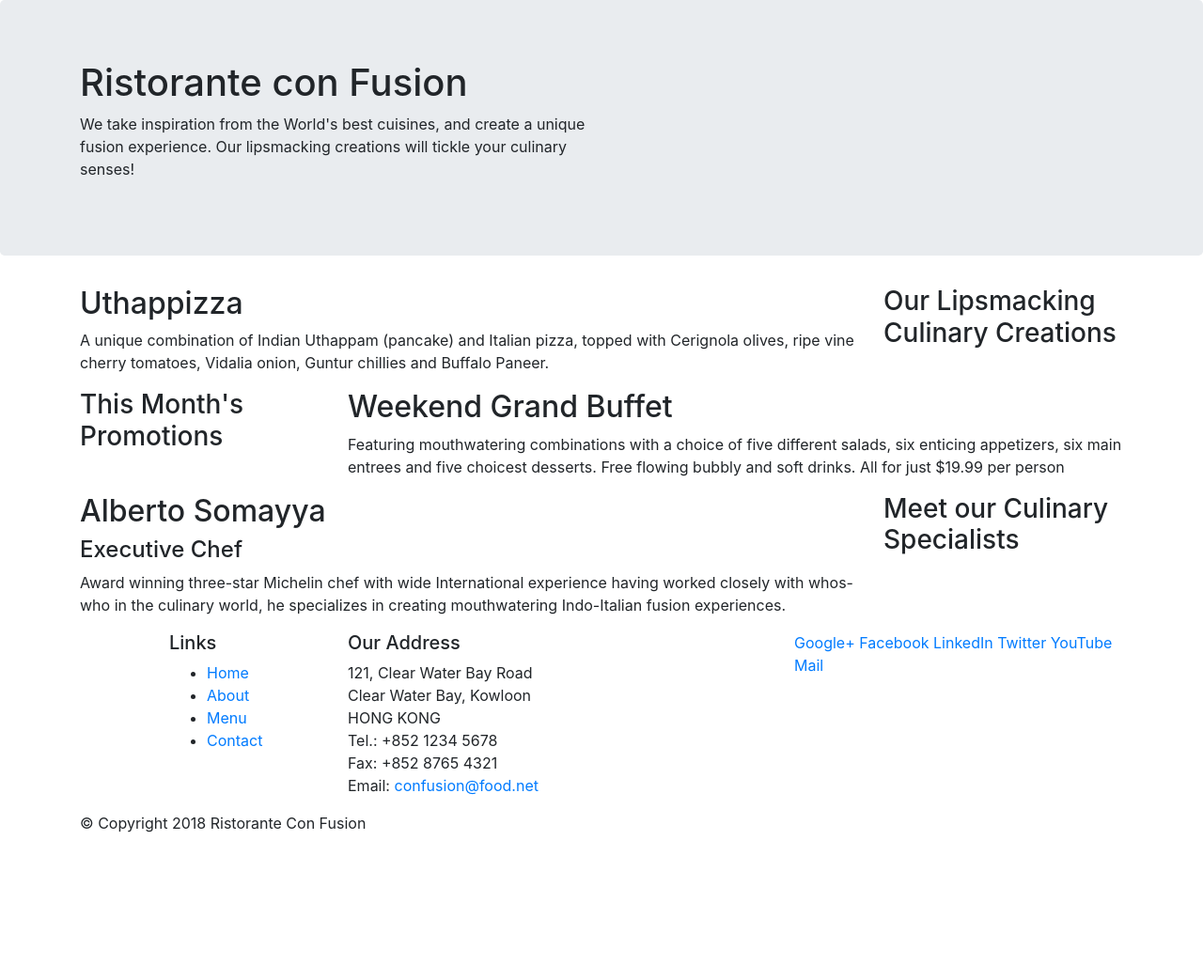
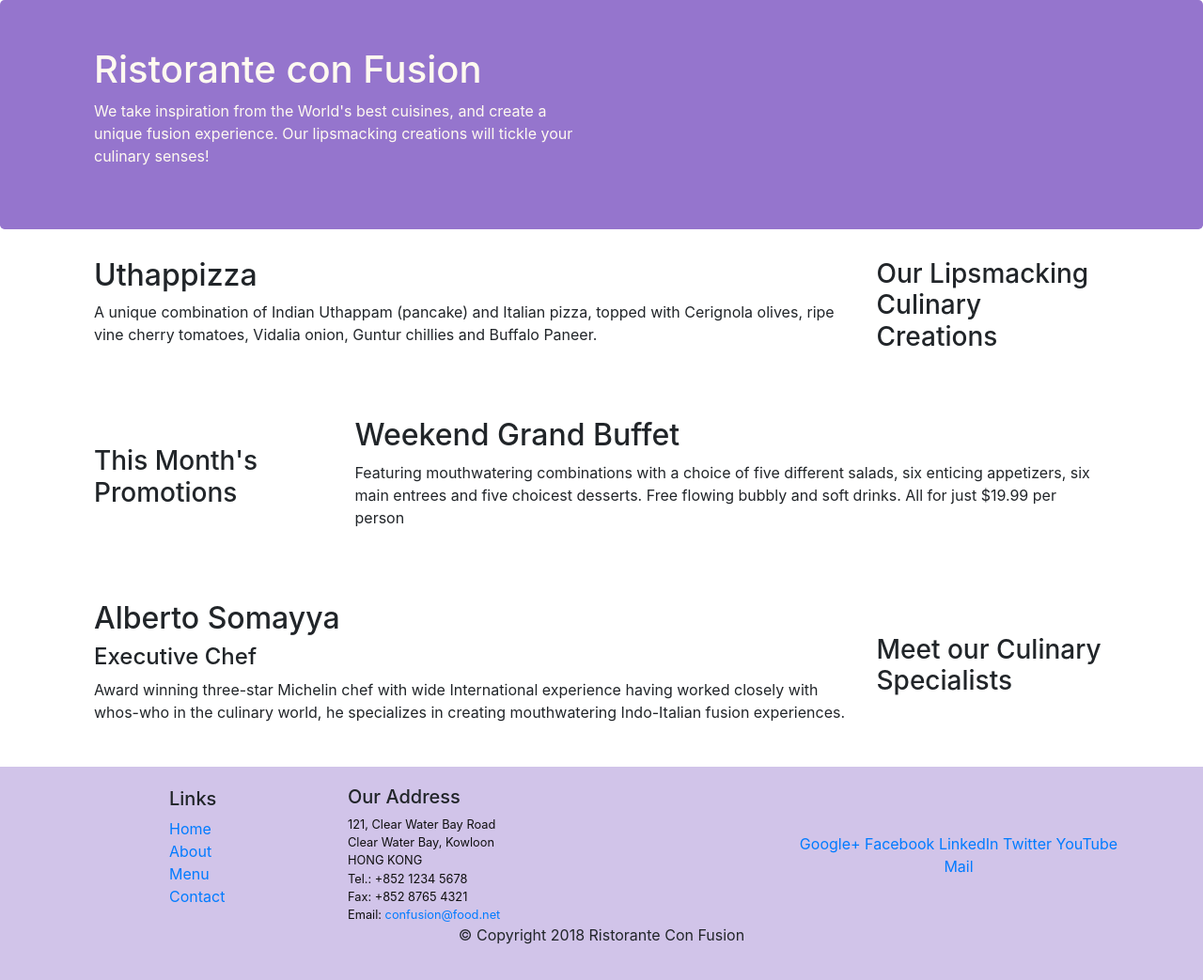
Before and after one commit to himanshupawar-10/Bootstrap, a website: page index.html in a window 1280 px wide. Shown: the whole page at 94% size. Before the commit the page ends 904 px from the top, so only its background shows below. Drawn offline with nearby package versions, Linux system fonts and the light colour scheme.

Commit message:
boot grid P2

```diff
--- a/index.html
+++ b/index.html
@@ -9,6 +9,7 @@
 
      <!-- Bootstrap CSS -->
      <link rel="stylesheet" href="node_modules/bootstrap/dist/css/bootstrap.min.css">
+     <link rel="stylesheet" href="style.css" >
     <title>Ristorante Con Fusion</title>
 </head>
 
@@ -16,7 +17,7 @@
 
     <header class="jumbotron">
         <div class="container">
-            <div class="row">
+            <div class="row row-header">
                 <div class="col-12 col-sm-6">
                     <h1>Ristorante con Fusion</h1>
                     <p>We take inspiration from the World's best cuisines, and create a unique fusion experience. Our lipsmacking creations will tickle your culinary senses!</p>
@@ -28,7 +29,7 @@
     </header>
 
     <div class="container">
-        <div class="row">
+        <div class="row align-items-center row-content">
             <div class="col-12 col-sm-4 order-sm-last col-md-3">
                 <h3>Our Lipsmacking Culinary Creations</h3>
             </div>
@@ -39,7 +40,7 @@
         </div>
 
 
-        <div class="row">
+        <div class="row align-items-center row-content">
             <div class="col-12 col-sm-4 col-md-3">
                 <h3>This Month's Promotions</h3>
             </div>
@@ -49,7 +50,7 @@
             </div>
         </div>
 
-        <div class="row">
+        <div class="row align-items-center row-content">
             <div class="col-12 col-sm-4 order-sm-last col-md-3">
                 <h3>Meet our Culinary Specialists</h3>
             </div>
@@ -61,12 +62,12 @@
         </div>
     </div>
 
-    <footer>
+    <footer class="footer">
         <div class="container">
-            <div class="row">
+            <div class="row align-items-center">
                 <div class="col-4 offset-1 col-sm-2">
                     <h5>Links</h5>
-                    <ul>
+                    <ul class="list-unstyled">
                         <li><a href="#">Home</a></li>
                         <li><a href="#">About</a></li>
                         <li><a href="#">Menu</a></li>
@@ -85,7 +86,7 @@
 		           </address>
                 </div>
                 <div class="col-12 col-sm-4">
-                    <div>
+                    <div class="text-center">
                         <a href="http://google.com/+">Google+</a>
                         <a href="http://www.facebook.com/profile.php?id=">Facebook</a>
                         <a href="http://www.linkedin.com/in/">LinkedIn</a>
@@ -95,7 +96,7 @@
                     </div>
                 </div>
            </div>
-           <div class="row">
+           <div class="row justify-content-center">
                 <div class="col-auto">
                     <p>© Copyright 2018 Ristorante Con Fusion</p>
                 </div>
--- /dev/null
+++ b/style.css
@@ -0,0 +1,25 @@
+.row-header{
+    margin: 0px auto;
+    padding: 0px;
+}
+
+.row-content{
+    margin: 0px auto;
+    padding: 30px 0px 30px 0px;
+}
+.footer{
+    background-color: #D1C4E9;
+    margin: 0 auto;
+    padding: 20px 0 20px 0;
+}
+.jumbotron{
+    margin: 0 auto;
+    padding: 50px 30px;
+    background: #9575cd;
+    color: floralwhite;
+}
+address{
+    margin: 0;
+    color: #0f0f0f;
+    font-size: 80%;
+}
```
